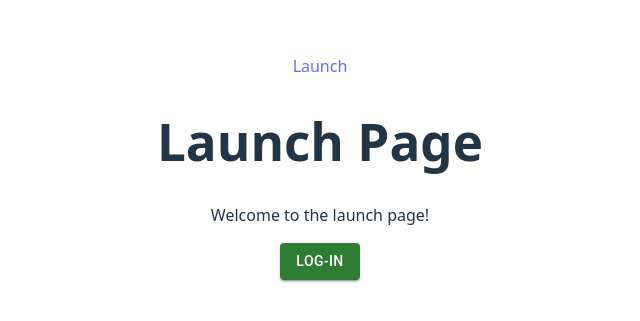
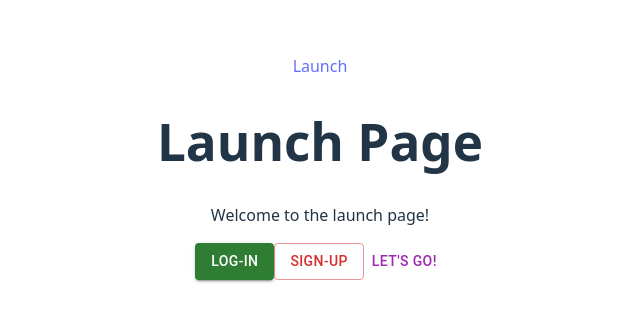
Before and after one commit to Oasis-NEU/s26-group-9, a React (Vite) app in the folder react-appp/: page / in a window 1280 px wide. Shown: the part 233-554 px from the top of the page, without its empty margins (320-960 px from the left). Built offline with nearby package versions, Linux system fonts and the light colour scheme.

Commit message:
added sign up and lets go button

```diff
--- a/react-appp/src/pages/launch.jsx
+++ b/react-appp/src/pages/launch.jsx
@@ -9,7 +9,10 @@ function Launch() {
       <Button variant="contained" color="success" size = "medium">
       Log-in
       </Button>
-
+      <Button variant="outlined" color="error" size = "medium">
+      Sign-up
+      </Button>
+      <Button color="secondary" size = "medium">Let's go!</Button>
     </div>
   );
 }
```
